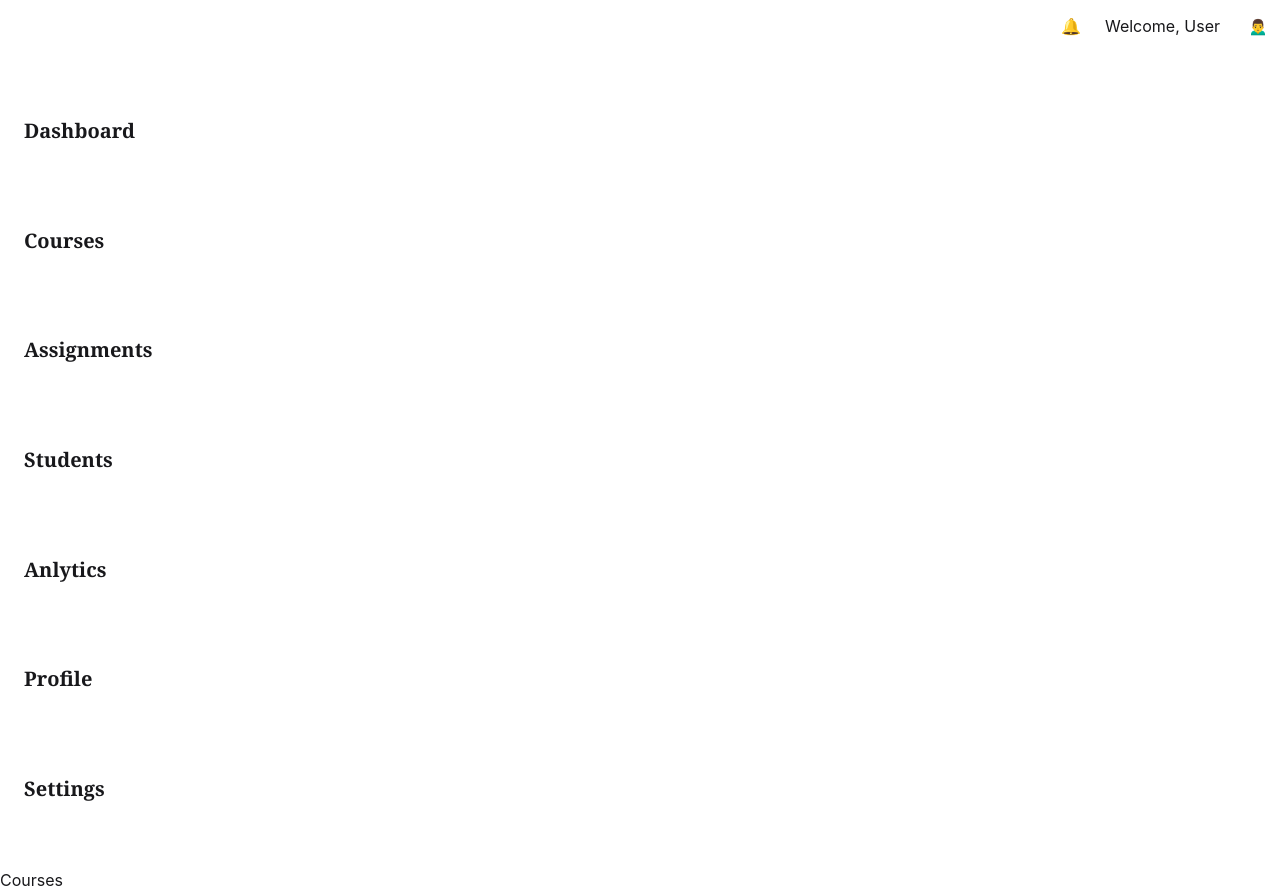
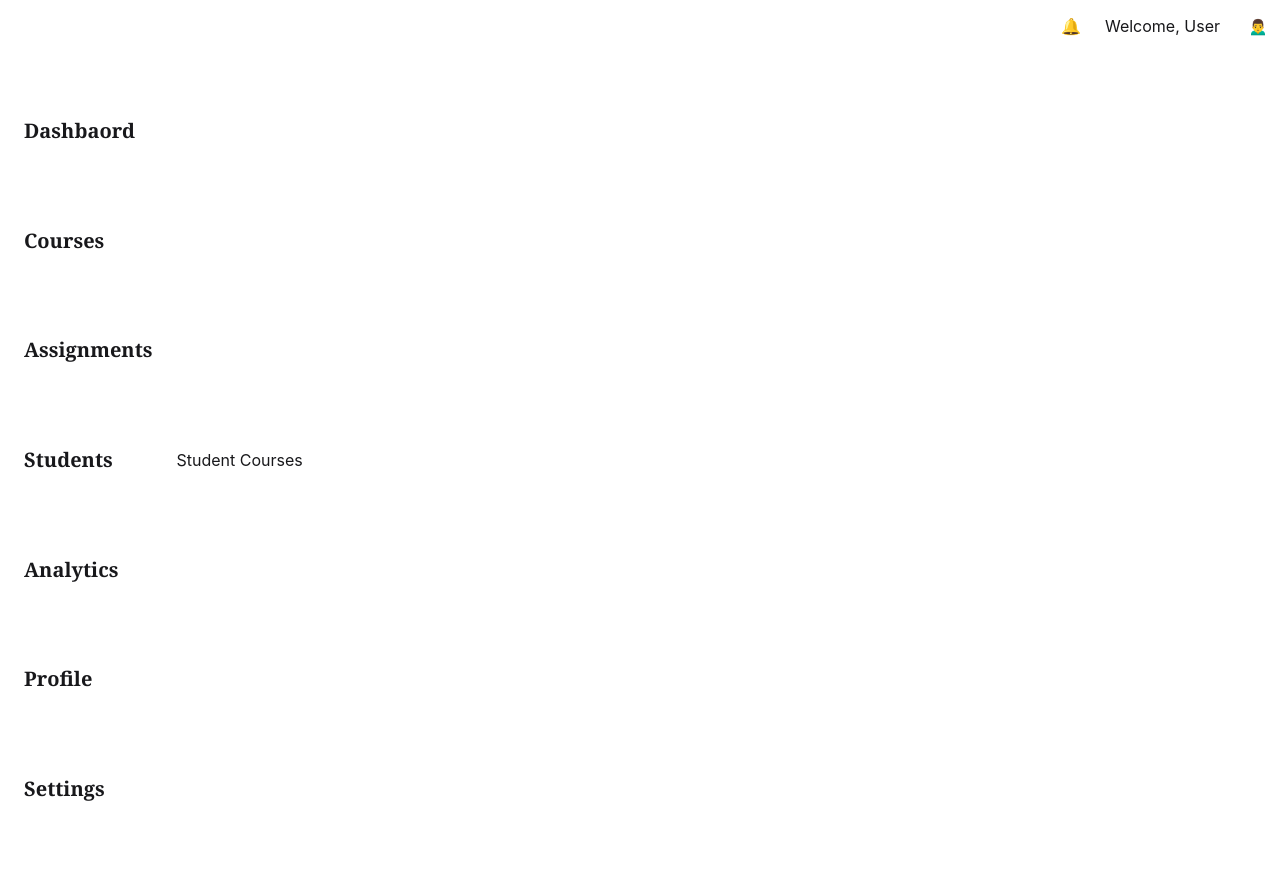
Before and after one commit to Sk-Pandey/CampusConnect, a React (Vite) app: page /dashboard/courses in a window 1280 px wide. After the commit the page ends 868 px from the top, so only its background shows below. Built offline with nearby package versions, Linux system fonts and the light colour scheme.

Commit message:
Context sharing with sonsumers

```diff
--- a/src/components/Sidebar.jsx
+++ b/src/components/Sidebar.jsx
@@ -1,17 +1,32 @@
 import React from "react";
+import { NavLink } from "react-router-dom";
 
 const Sidebar = () => {
   return (
     <>
       <header className="p-2">
         <nav className="flex flex-col h-[100vh] justify-around text-xl font-semibold font-serif p-4 list-none">
-          <li>Dashboard</li>
-          <li>Courses</li>
-          <li>Assignments</li>
-          <li>Students</li>
-          <li>Anlytics</li>
-          <li>Profile</li>
-          <li>Settings</li>
+          <NavLink to="">
+            <li>Dashbaord</li>
+          </NavLink>
+          <NavLink to="courses">
+            <li>Courses</li>
+          </NavLink>
+          <NavLink to="assignments">
+            <li>Assignments</li>
+          </NavLink>
+          <NavLink to="students">
+            <li>Students</li>
+          </NavLink>
+          <NavLink to="analytics">
+            <li>Analytics</li>
+          </NavLink>
+          <NavLink to="profile">
+            <li>Profile</li>
+          </NavLink>
+          <NavLink to="settings">
+            <li>Settings</li>
+          </NavLink>
         </nav>
       </header>
     </>
--- a/src/layouts/DashboardLayout.jsx
+++ b/src/layouts/DashboardLayout.jsx
@@ -7,7 +7,7 @@ const DashboardLayout = () => {
   return (
     <>
       <Topbar />
-      <div>
+      <div className="flex items-center">
         <Sidebar />
         <Outlet />
       </div>
--- a/src/pages/admins/Courses.jsx
+++ b/src/pages/admins/Courses.jsx
@@ -1,7 +1,7 @@
 import React from "react";
 
 const Courses = () => {
-  return <div>Courses</div>;
+  return <div>Admin Courses</div>;
 };
 
 export default Courses;
--- a/src/pages/admins/Dashboard.jsx
+++ b/src/pages/admins/Dashboard.jsx
@@ -1,7 +1,7 @@
 import React from "react";
 
 const Dashboard = () => {
-  return <div>Dashboard</div>;
+  return <div>Admin Dashboard</div>;
 };
 
 export default Dashboard;
--- a/src/pages/shared/CoursesHome.jsx
+++ b/src/pages/shared/CoursesHome.jsx
@@ -1,9 +1,14 @@
-import React from 'react'
+import React from "react";
+import { useContext } from "react";
+import { AuthContext } from "../../context/AuthContext";
+import StudentCourses from "../students/Courses";
+import AdminCourses from "../admins/Courses";
 
 const CoursesHome = () => {
+  const { user } = useContext(AuthContext);
   return (
-    <div>CoursesHome</div>
-  )
-}
+    <div>{user.role === "admin" ? <AdminCourses /> : <StudentCourses />}</div>
+  );
+};
 
-export default CoursesHome
+export default CoursesHome;
--- a/src/pages/shared/DashboardHome.jsx
+++ b/src/pages/shared/DashboardHome.jsx
@@ -1,7 +1,15 @@
-import React from "react";
+import React, { useContext } from "react";
+import { AuthContext } from "../../context/AuthContext";
+import StudentDashboard from "../students/Dashboard";
+import AdminDashboard from "../admins/Dashboard";
 
 const DashboardHome = () => {
-  return <div>DashboardHome</div>;
+  const { user } = useContext(AuthContext);
+  return (
+    <div>
+      {user.role === "admin" ? <AdminDashboard /> : <StudentDashboard />}
+    </div>
+  );
 };
 
 export default DashboardHome;
--- a/src/pages/students/Courses.jsx
+++ b/src/pages/students/Courses.jsx
@@ -1,7 +1,7 @@
 import React from "react";
 
 const Courses = () => {
-  return <div>Courses</div>;
+  return <div>Student Courses</div>;
 };
 
 export default Courses;
--- a/src/pages/students/Dashboard.jsx
+++ b/src/pages/students/Dashboard.jsx
@@ -1,7 +1,7 @@
 import React from "react";
 
 const Dashboard = () => {
-  return <div>Dashboard</div>;
+  return <div>Student Dashboard</div>;
 };
 
 export default Dashboard;
```
Also changed, not shown: src/router/router.jsx (+4 -6 lines).
